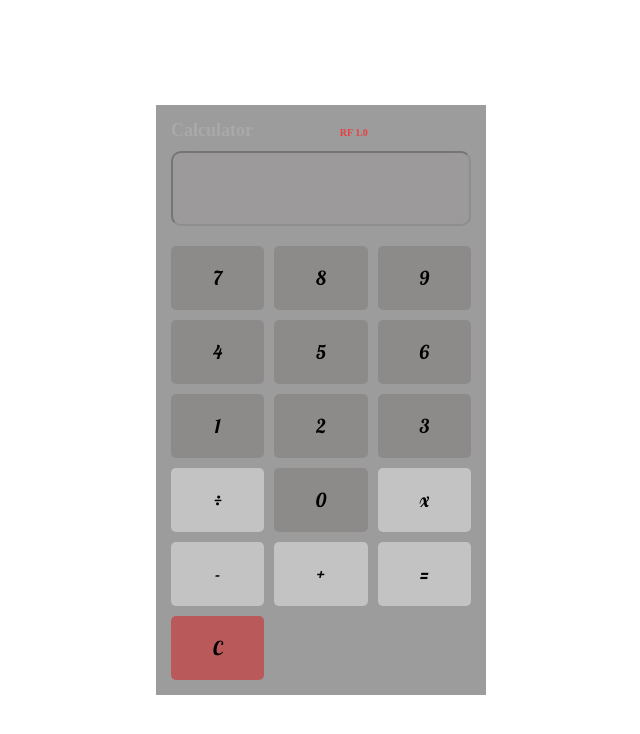
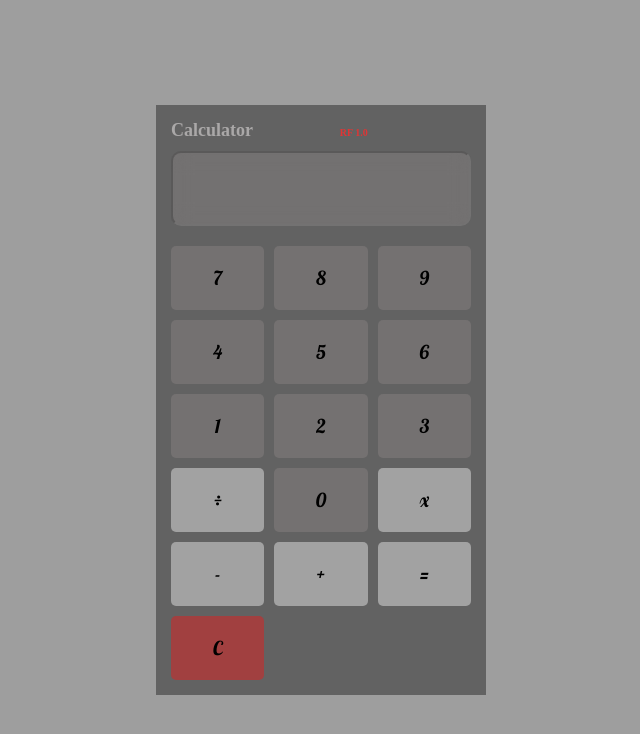
Before and after one commit to RodrigoDevBnu/web-calculator, a plain HTML site: page index.html in a window 1280 px wide. Shown: the whole page, without its empty margins (319-959 px from the left). Drawn offline with Linux system fonts and the light colour scheme; the site is published under a folder, as on GitHub Pages, so addresses that start at the root find nothing.

Commit message:
Update style.css

```diff
--- a/style.css
+++ b/style.css
@@ -4,7 +4,7 @@ body {
   display: flex;
   height: 100vh;
   margin: 0;
-  background-image: url('/audioeimg/desk.jpg');
+  background-image: url('./audioeimg/desk.jpg');
   background-size: cover; /* Para cobrir toda a área do body */
   color: rgb(255, 255, 255);
 }
```
